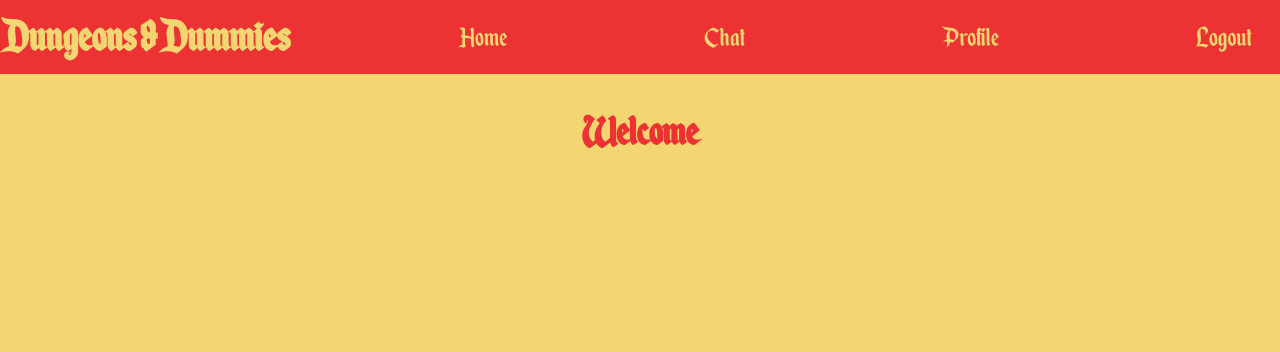
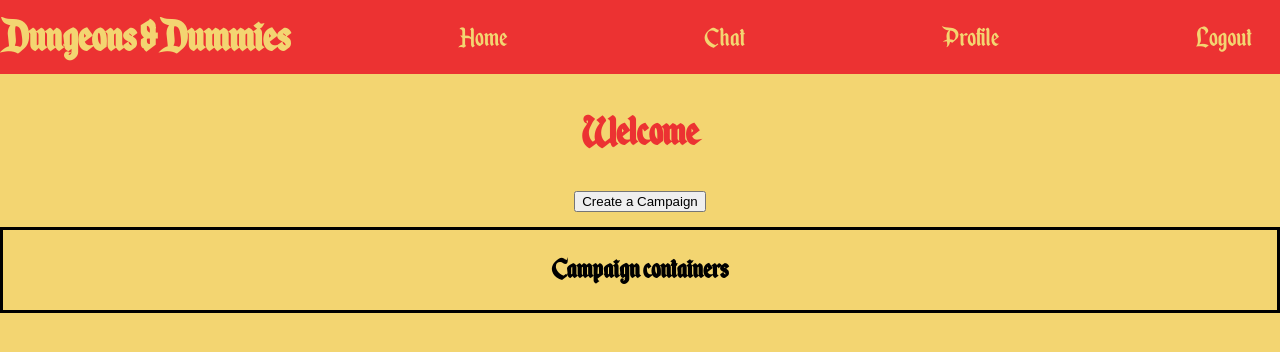
Before and after one commit to joshlawlor/Platform-App, a React (Create React App) app in the folder platform-app/: page /home in a window 1280 px wide. Shown: the top 352 px of the page. Built offline with nearby package versions, Linux system fonts and the light colour scheme; no server answers; sample sign-in values are in the browser's storage.

Commit message:
Moved castle-wall styling to Landing css. Setup container for campaign elements

```diff
--- a/platform-app/src/pages/AppHome/AppHome.css
+++ b/platform-app/src/pages/AppHome/AppHome.css
@@ -18,39 +18,8 @@
 
 }
 
-.castle-wall-container{
-    justify-content: flex-end;
-}
 
-.castle-wall{
-    /* border: 3px solid blue; */
-    background-color: gray !important;
-    min-width: 100vw;
-    height: 75.5vh;
-    background-image: url('../../assets/images/stone.avif');
-    background-repeat:  repeat;
-    position: relative;
-    display: flex;
-    justify-content: center;
-}
-
-.rampart-container{
-    /* border: 3px solid red; */
-    display: flex;
-    justify-content: space-between;
-}
-
-.rampart{
-    /* border: 3px solid black; */
-    border-radius: 10px;
-    background-image: url('../../assets/images/stone.avif');
-    min-height: 75px;
-    max-width: 300px;
-    min-width: 175px;
-    margin-bottom: -20px;
-    position: relative;
-}
-
+/*
 .forum-container{
     border: 3px solid red;
     min-width: 80vw;
@@ -69,4 +38,14 @@
     align-items: center;
 
     border-radius: 25px;
+} */
+
+
+.campaign-display-container{
+    border: 3px solid black;
+    min-width: 99%;
+    display: flex;
+    flex-direction: column;
+    align-items: center;
+    margin-top: 15px;
 }
--- a/platform-app/src/pages/AppHome/AppHome.js
+++ b/platform-app/src/pages/AppHome/AppHome.js
@@ -1,25 +1,27 @@
-import React, { useState } from "react";
+import React from "react";
 import { getUser } from "../../service/AuthService";
 import Navbar from "../Navbar/Navbar";
 import "./AppHome.css";
 function AppHome() {
-
-    const user = getUser();
-    const username = user ? user.username : "Guest";
-
-
-
+  const user = getUser();
+  const username = user ? user.username : "Guest";
 
   return (
     <div className="AppHome">
       <Navbar />
       <header className="App-header">
-        {user ? <h1 className="home-title">Welcome {username} </h1> : <h1 className="home-title">Welcome</h1> }
-        <div className="castle-wall-container">
-
-
-          </div>
+        {user ? (
+          <h1 className="home-title">Welcome {username} </h1>
+        ) : (
+          <h1 className="home-title">Welcome</h1>
+        )}
+        <div className="campaign-menu">
+          <button>Create a Campaign</button>
+        </div>
       </header>
+      <div className="campaign-display-container">
+        <h1>Campaign containers</h1>
+      </div>
     </div>
   );
 }
--- a/platform-app/src/pages/AppLanding/AppLanding.css
+++ b/platform-app/src/pages/AppLanding/AppLanding.css
@@ -18,6 +18,35 @@
 .homeTitle {
   font-size: calc(150px + 2vmin);
   text-shadow: 5px 8px #f3d571;
+}
+
+.castle-wall{
+  /* border: 3px solid blue; */
+  background-color: gray !important;
+  min-width: 100vw;
+  height: 75.5vh;
+  background-image: url('../../assets/images/stone.avif');
+  background-repeat:  repeat;
+  position: relative;
+  display: flex;
+  justify-content: center;
+}
+
+.rampart-container{
+  /* border: 3px solid red; */
+  display: flex;
+  justify-content: space-between;
+}
+
+.rampart{
+  /* border: 3px solid black; */
+  border-radius: 10px;
+  background-image: url('../../assets/images/stone.avif');
+  min-height: 75px;
+  max-width: 300px;
+  min-width: 175px;
+  margin-bottom: -20px;
+  position: relative;
 }
 
 
```
